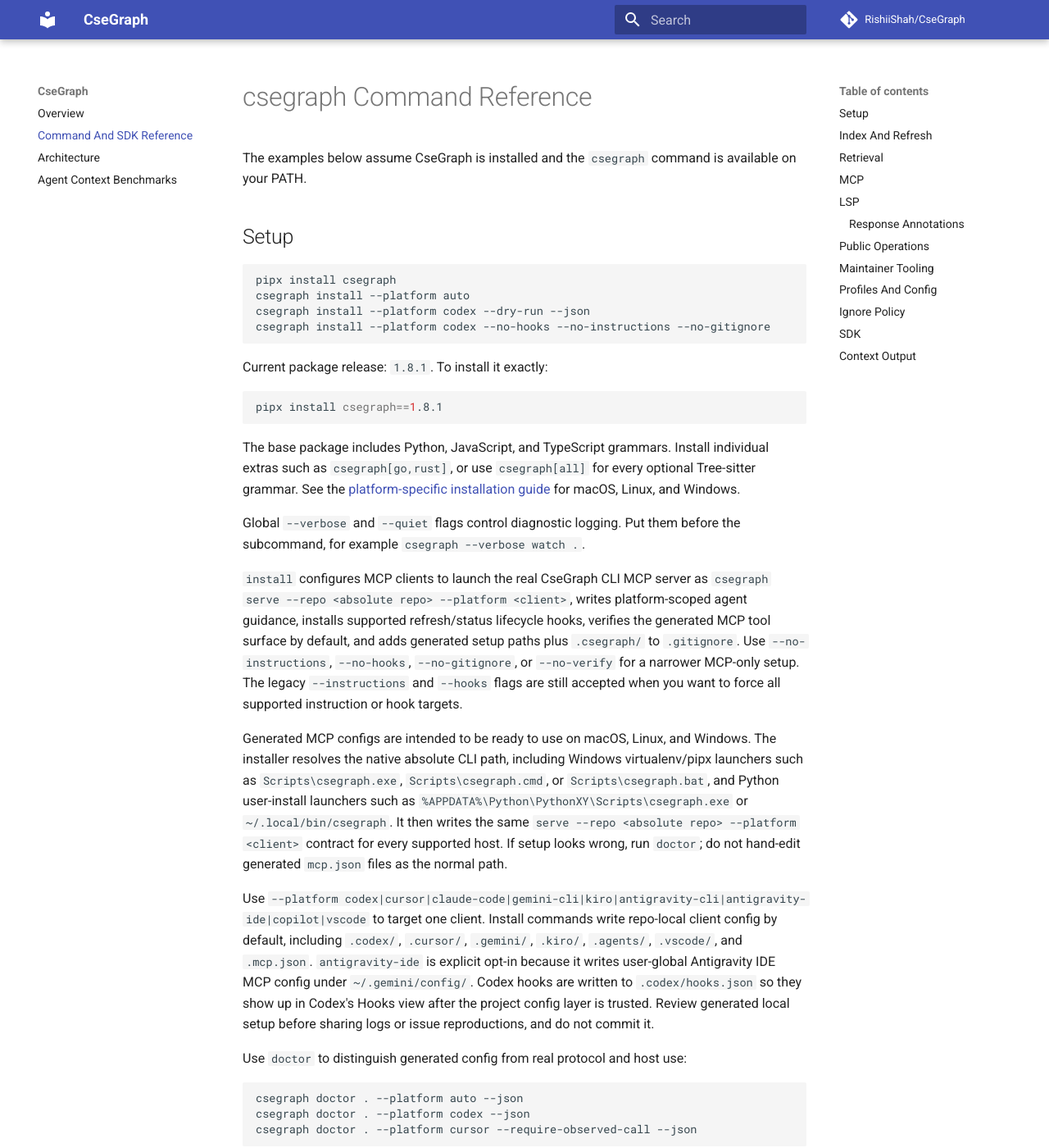
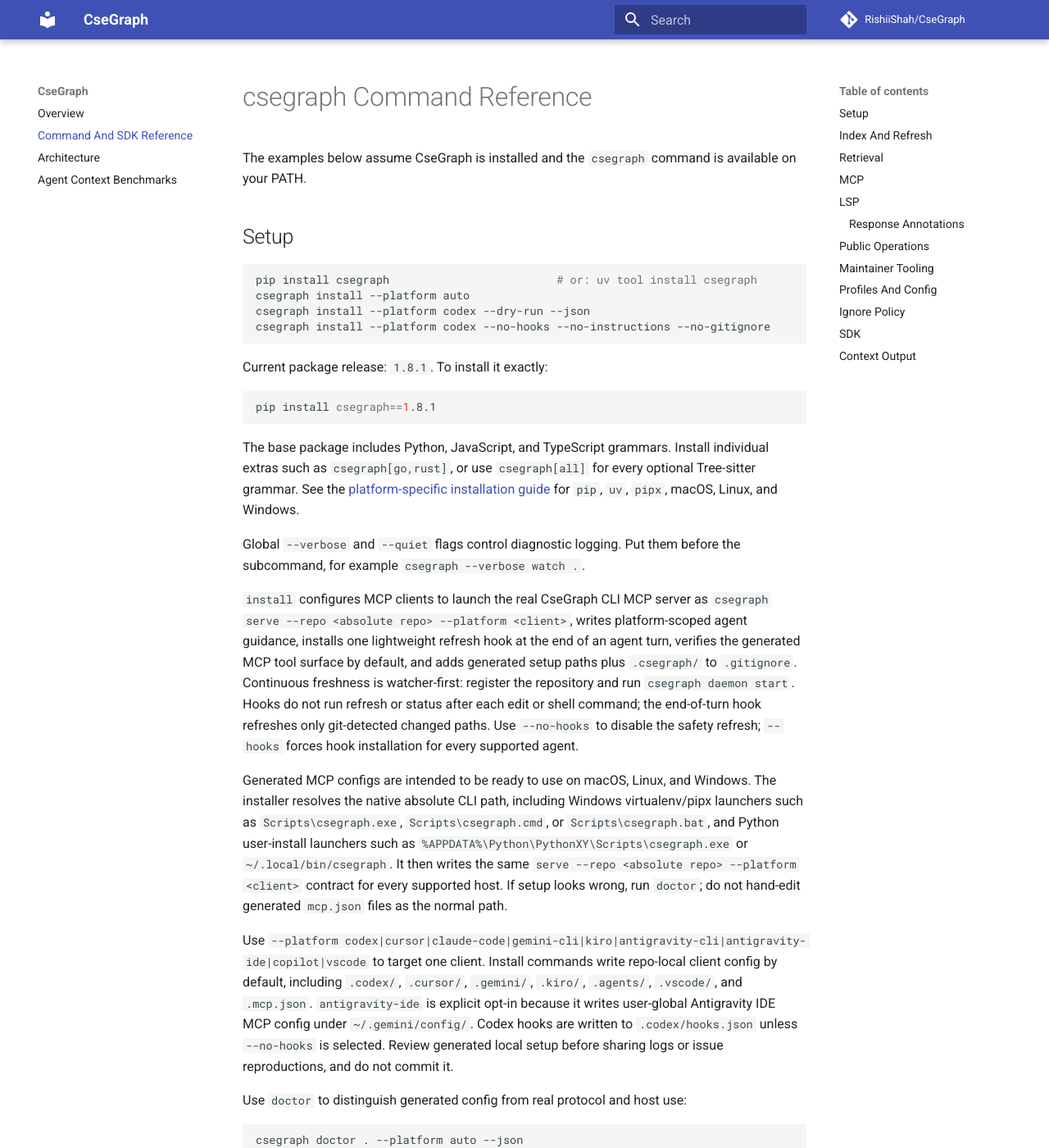
Before and after one commit to RishiiShah/CseGraph, an MkDocs documentation site: the page built from docs/csegraph.md, in a window 1280 px wide and 1400 px high. Shown: the whole window at 82% size. Built offline with MkDocs 1.6.1 and Material for MkDocs 9.7.7, drawn with Linux system fonts in a browser that asks for light colours; comment, search, counter and statistics services are not loaded; some of the changed text lies outside the part shown.

Commit message:
Tone down agent hook refreshes

````diff
--- a/docs/csegraph.md
+++ b/docs/csegraph.md
@@ -6,7 +6,7 @@
 ## Setup
 
 ```bash
-pipx install csegraph
+pip install csegraph                         # or: uv tool install csegraph
 csegraph install --platform auto
 csegraph install --platform codex --dry-run --json
 csegraph install --platform codex --no-hooks --no-instructions --no-gitignore
@@ -15,26 +15,27 @@
 Current package release: `1.8.1`. To install it exactly:
 
 ```bash
-pipx install csegraph==1.8.1
+pip install csegraph==1.8.1
 ```
 
 The base package includes Python, JavaScript, and TypeScript grammars. Install
 individual extras such as `csegraph[go,rust]`, or use `csegraph[all]` for every
 optional Tree-sitter grammar. See the
 [platform-specific installation guide](https://github.com/RishiiShah/CseGraph#install)
-for macOS, Linux, and Windows.
+for `pip`, `uv`, `pipx`, macOS, Linux, and Windows.
 
 Global `--verbose` and `--quiet` flags control diagnostic logging. Put them
 before the subcommand, for example `csegraph --verbose watch .`.
 
 `install` configures MCP clients to launch the real CseGraph CLI MCP server as
 `csegraph serve --repo <absolute repo> --platform <client>`, writes
-platform-scoped agent guidance, installs supported refresh/status lifecycle
-hooks, verifies the generated MCP tool surface by default, and adds generated
-setup paths plus `.csegraph/` to `.gitignore`. Use `--no-instructions`,
-`--no-hooks`, `--no-gitignore`, or `--no-verify` for a narrower MCP-only setup.
-The legacy `--instructions` and `--hooks` flags are still accepted when you want
-to force all supported instruction or hook targets.
+platform-scoped agent guidance, installs one lightweight refresh hook at the end
+of an agent turn, verifies the generated MCP tool surface by default, and adds
+generated setup paths plus `.csegraph/` to `.gitignore`. Continuous freshness is
+watcher-first: register the repository and run `csegraph daemon start`. Hooks do
+not run refresh or status after each edit or shell command; the end-of-turn hook
+refreshes only git-detected changed paths. Use `--no-hooks` to disable the
+safety refresh; `--hooks` forces hook installation for every supported agent.
 
 Generated MCP configs are intended to be ready to use on macOS, Linux, and
 Windows. The installer resolves the native absolute CLI path, including Windows
@@ -51,9 +52,9 @@
 default, including `.codex/`, `.cursor/`, `.gemini/`, `.kiro/`, `.agents/`,
 `.vscode/`, and `.mcp.json`. `antigravity-ide` is explicit opt-in because it
 writes user-global Antigravity IDE MCP config under `~/.gemini/config/`.
-Codex hooks are written to `.codex/hooks.json` so they show up in Codex's Hooks
-view after the project config layer is trusted. Review generated local setup
-before sharing logs or issue reproductions, and do not commit it.
+Codex hooks are written to `.codex/hooks.json` unless `--no-hooks` is selected.
+Review generated local setup before sharing logs or issue reproductions, and do
+not commit it.
 
 Use `doctor` to distinguish generated config from real protocol and host use:
 
@@ -98,6 +99,8 @@
 csegraph refresh . --postprocess minimal --json
 csegraph postprocess . --level full --json
 csegraph watch .
+csegraph registry register .
+csegraph daemon start
 csegraph status . --verbose
 ```
 
@@ -327,8 +330,23 @@
 
 Discovery order: `git ls-files` (staged and committed, submodules on by default),
 then `svn list -R` as a backup for SVN working copies, then a directory walk.
-Untracked git and SVN files are not indexed until their VCS tracks them. Use
-`.csegraphignore` to exclude index entries from agent context.
+Untracked and gitignored files are denied by default: CseGraph does not parse or
+store their contents. A local `.csegraphinclude` is an explicit per-path consent
+list that can opt selected ignored paths into this machine's index:
+
+```gitignore
+# .csegraphinclude
+internal/architecture/**
+notes/current-design.md
+```
+
+Included Markdown, reStructuredText, AsciiDoc, and plain-text files are indexed
+as document context. Common secret and private-key paths (`.env*`, credentials,
+`*.key`, `*.pem`, and similar) remain blocked even when a broad pattern matches.
+Files larger than 2 MiB and symlinks are also rejected. Use
+`.csegraphignore` for hard exclusions from agent context. If no
+`.csegraphinclude` exists, no ignored file is read. Removing a path from the
+consent list and refreshing removes it from the index.
 
 | Variable | Effect |
 |----------|--------|
````
Also changed, not shown: README.md (+47 -67 lines), 6 other files.
